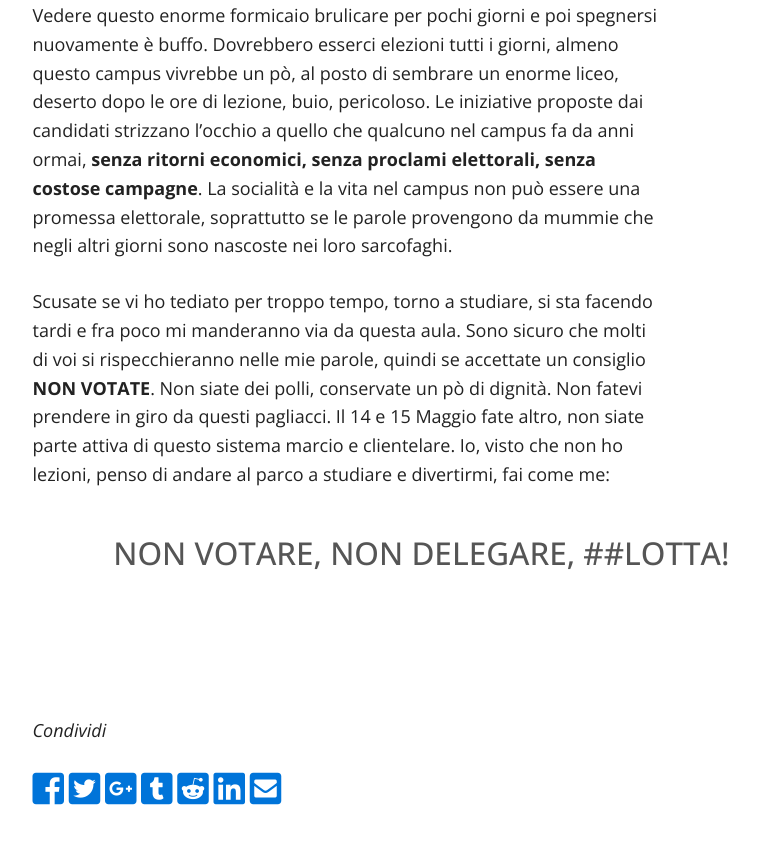
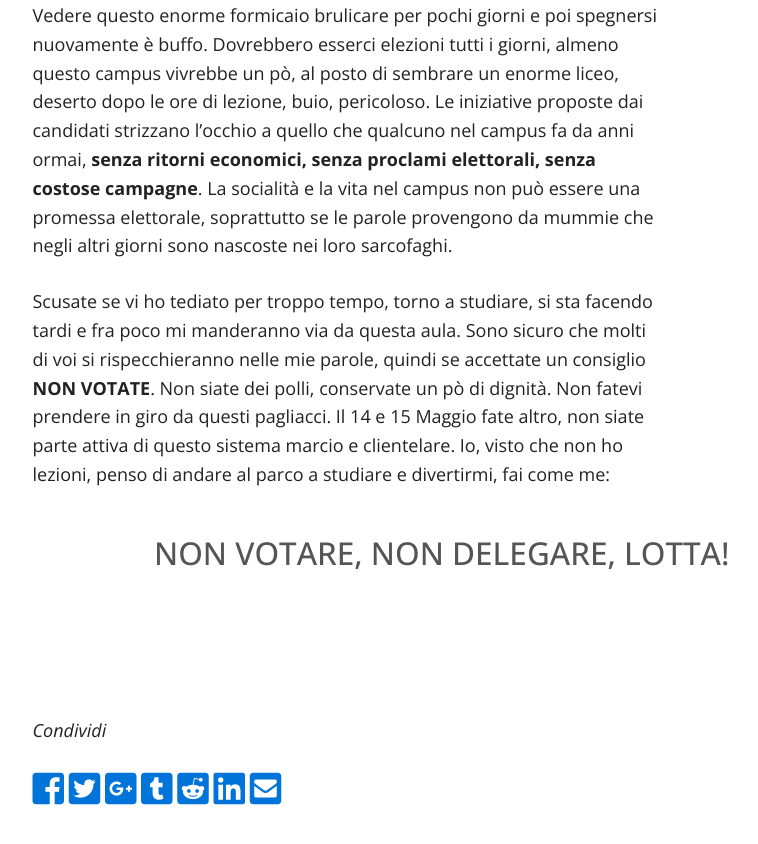
Before and after one commit to nonvotounical/nonvotounical.github.io, a Jekyll site: the page built from index.md, in a window 1280 px wide and 900 px high, scrolled down 3442 px. Shown: the top 844 px of the window, without its empty margins (295-1053 px from the left). Built offline with Jekyll 4.4.1, drawn with Linux system fonts in a browser that asks for light colours; nearby versions of some CDN libraries; our own code applies the rules of GitHub Pages for plain Markdown files.

Commit message:
remove hashtag

```diff
--- a/index.md
+++ b/index.md
@@ -21,7 +21,7 @@ Se ci pensate bene sono proprio questi interessi che danno foga ai politicanti d
 Tutto sommato però mi vien da ridere. O meglio, mi dispiace per chi ancora si fa prendere per fesso, ma nello stesso tempo mi vien da ridere. Vedere questo enorme formicaio brulicare per pochi giorni e poi spegnersi nuovamente è buffo. Dovrebbero esserci elezioni tutti i giorni, almeno questo campus vivrebbe un pò, al posto di sembrare un enorme liceo, deserto dopo le ore di lezione, buio, pericoloso. Le iniziative proposte dai candidati strizzano l'occhio a quello che qualcuno nel campus fa da anni ormai, **senza ritorni economici, senza proclami elettorali, senza costose campagne**. La socialità e la vita nel campus non può essere una promessa elettorale, soprattutto se le parole provengono da mummie che negli altri giorni sono nascoste nei loro sarcofaghi.
 
 Scusate se vi ho tediato per troppo tempo, torno a studiare, si sta facendo tardi e fra poco mi manderanno via da questa aula. Sono sicuro che molti di voi si rispecchieranno nelle mie parole, quindi se accettate un consiglio **NON VOTATE**. Non siate dei polli, conservate un pò di dignità. Non fatevi prendere in giro da questi pagliacci. Il 14 e 15 Maggio fate altro, non siate parte attiva di questo sistema marcio e clientelare. Io, visto che non ho lezioni, penso di andare al parco a studiare e divertirmi, fai come me:
-## NON VOTARE, NON DELEGARE, ##LOTTA!
+## NON VOTARE, NON DELEGARE, LOTTA!
 
 
 _Condividi_
```
